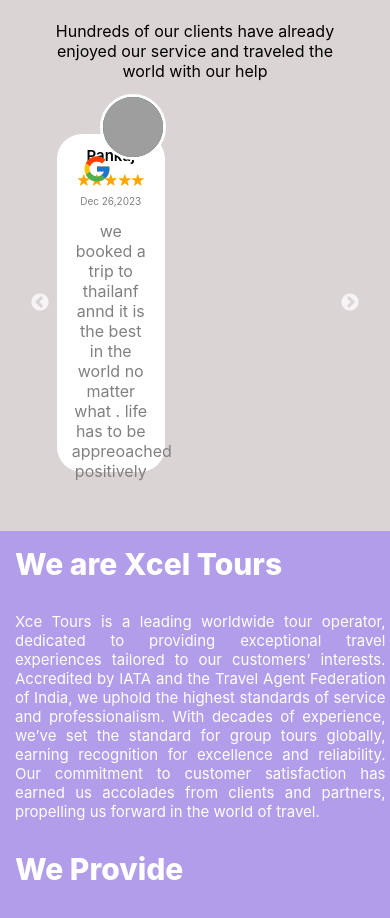
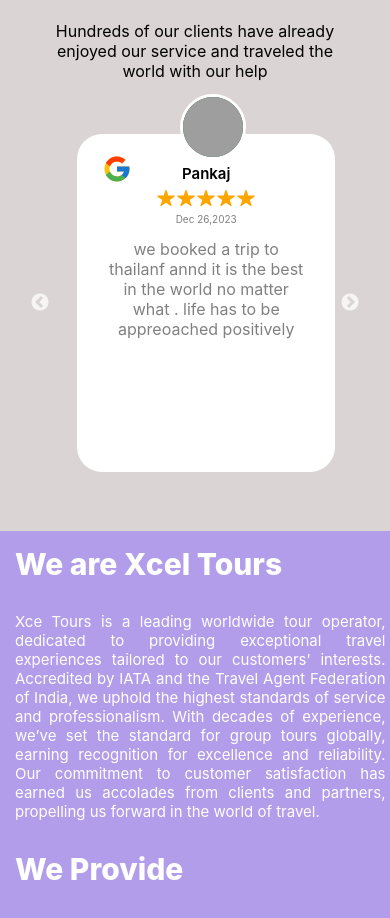
Before and after one commit to ud-k16/tourswebsite, a React (Create React App) app: page / in a window 390 px wide. Shown: the part 4800-5718 px from the top of the page. Built offline with nearby package versions, Linux system fonts and the light colour scheme; grey boxes are pictures that could not be loaded.

Commit message:
position adjut for mobile

```diff
--- a/src/components/home/ReviewCard/ReviewCard.module.css
+++ b/src/components/home/ReviewCard/ReviewCard.module.css
@@ -67,7 +67,9 @@
         background-color: white;
         height: 40vh;
         position: relative;
-        margin: 20px 0
+        margin: 20px 20px;
+        width:90%;
+        max-width: 90%;
     }
 
     .reviewText {
```
